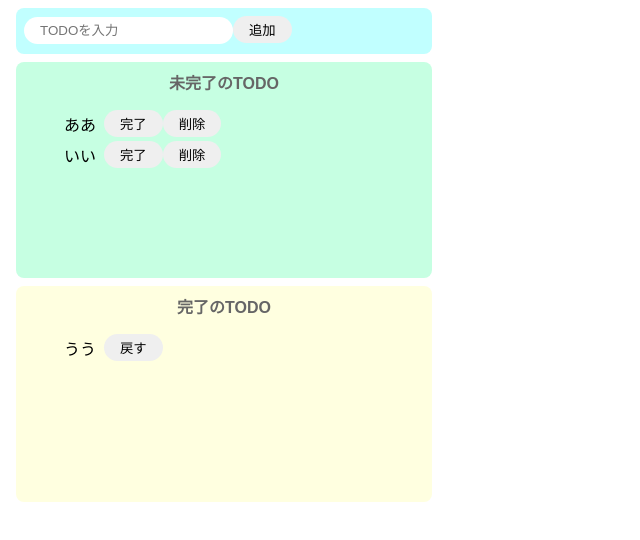
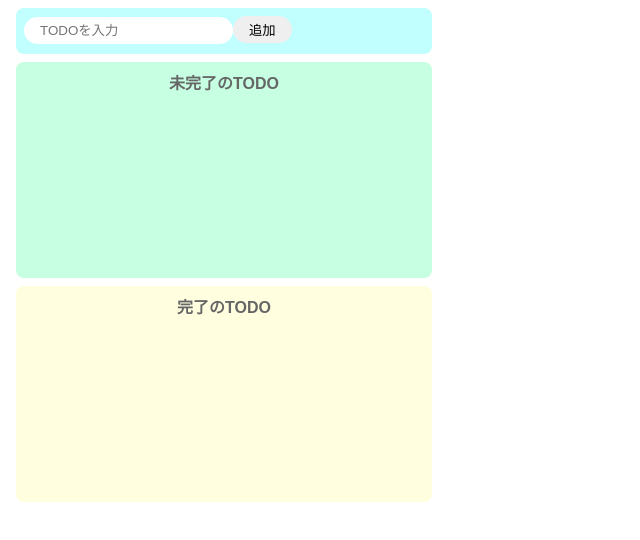
Before and after one commit to alta7v/react-todo, a React (Create React App) app: page / in a window 1280 px wide. Shown: the top 540 px of the page, without its empty margins (0-640 px from the left). Built offline with nearby package versions, Linux system fonts and the light colour scheme.

Commit message:
update back button

```diff
--- a/src/App.jsx
+++ b/src/App.jsx
@@ -3,8 +3,8 @@
 
 export const App = () => {
   const [todoText, setTodoText] = useState("");
-  const [incompleteTodos, setIncompleteTodos] = useState(["ああ", "いい"]);
-  const [completeTodos, setCompleteTodos] = useState(["うう"]);
+  const [incompleteTodos, setIncompleteTodos] = useState([]);
+  const [completeTodos, setCompleteTodos] = useState([]);
 
   const onChangeTodoText = (event) => setTodoText(event.target.value);
 
@@ -26,11 +26,23 @@
   const onClickComplete = (index) => {
     //alert(index);
     const newIncompleteTodos = [...incompleteTodos];
+    const newCompleteTodos = [...completeTodos, incompleteTodos[index]];
+
     newIncompleteTodos.splice(index, 1);
+
     setIncompleteTodos(newIncompleteTodos);
+    setCompleteTodos(newCompleteTodos);
+  };
 
-    const newcompleteTodos = [...completeTodos, incompleteTodos[index]];
-    setCompleteTodos(newcompleteTodos);
+  const onClickBack = (index) => {
+    //alert(index);
+    const newIncompleteTodos = [...incompleteTodos, completeTodos[index]];
+    const newCompleteTodos = [...completeTodos];
+
+    newCompleteTodos.splice(index, 1);
+
+    setIncompleteTodos(newIncompleteTodos);
+    setCompleteTodos(newCompleteTodos);
   };
 
   return (
@@ -62,11 +74,11 @@
       <div className="complete-area">
         <p className="title">完了のTODO</p>
         <ul>
-          {completeTodos.map((todo) => {
+          {completeTodos.map((todo, index) => {
             return (
               <li key={todo} className="list-row">
                 <div className="todo-status">{todo}</div>
-                <button>戻す</button>
+                <button onClick={() => onClickBack(index)}>戻す</button>
               </li>
             );
           })}
```
